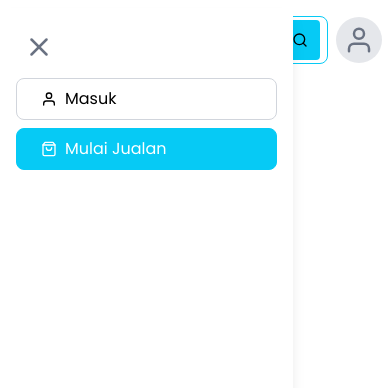
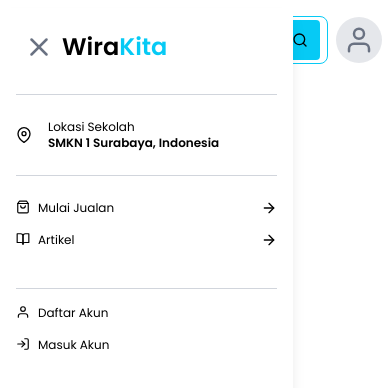
Before and after one commit to Randi-95/Wirakita---Frontend, a Vue app: page / in a window 390 px wide. Both pictures are taken after a click on the element 23 px from the left and 40 px from the top of the page. Shown: the top 388 px of the page. Built offline with nearby package versions, Linux system fonts and the light colour scheme.

Commit message:
nav side done

```diff
--- a/src/components/Navbar.vue
+++ b/src/components/Navbar.vue
@@ -35,17 +35,48 @@
         <!-- menu navbar mobile -->
         <transition name="slide">
         <div v-if="mobileMenu" class="absolute top-0 left-0 w-3/4 h-screen bg-white shadow-lg lg:hidden mt-2 p-4 flex flex-col gap-2">
-            <button class=" p-2" @click="mobileMenu = false">
-                <FeatherIcon icon="x" width="30" height="30" class="text-gray-500"/>
-            </button>
+            <div class="flex items-center ">
+                <button class=" p-2" @click="mobileMenu = false">
+                    <FeatherIcon icon="x" width="30" height="30" class="text-gray-500"/>
+                </button>
+                <h2 class="font-bold text-2xl block lg:hidden">Wira<span class="text-[#06CAF5]">Kita</span></h2>
+            </div>
+             <div class="flex items-center border-y mt-4 border-gray-300 gap-4 py-6">
+                <FeatherIcon icon="map-pin" width="16" height="16"/>
+                <div class="">
+                    <p class="text-xs">Lokasi Sekolah</p>
+                    <p class="font-semibold text-xs">SMKN 1 Surabaya, Indonesia</p>
+                </div>
+            </div>
+            <div class="flex items-center gap-4 justify-between w-full pt-4">
+                <div class="flex gap-2">
+                    <FeatherIcon icon="shopping-bag" width="14" height="14"/>
+                    <p class="text-xs">Mulai Jualan</p>
+                </div>
 
-            <h2 class="font-bold text-2xl hidden lg:block">Wira<span class="text-[#06CAF5]">Kita</span></h2>
-            <button class="border border-gray-300 px-6 py-2 rounded-lg flex items-center gap-2">
-                <FeatherIcon icon="user" width="16" height="16"/> Masuk
-            </button>
-            <button class="px-6 py-2 border border-[#06CAF5] rounded-lg bg-[#06CAF5] flex items-center gap-2 text-white">
-                <FeatherIcon icon="shopping-bag" width="16" height="16"/> Mulai Jualan
-            </button>
+                <FeatherIcon icon="arrow-right" width="16" height="16"/>
+            </div>
+            <div class="flex items-center gap-4 justify-between w-full mt-2 border-b border-gray-300 pb-10">
+                <div class="flex gap-2">
+                    <FeatherIcon icon="book-open" width="14" height="14"/>
+                    <p class="text-xs">Artikel</p>
+                </div>
+
+                <FeatherIcon icon="arrow-right" width="16" height="16"/>
+            </div>
+
+            <div class="flex items-center gap-4 justify-between w-full mt-2">
+                <div class="flex gap-2">
+                    <FeatherIcon icon="user" width="14" height="14"/>
+                    <p class="text-xs">Daftar Akun</p>
+                </div>
+            </div>
+            <div class="flex items-center gap-4 justify-between w-full mt-2">
+                <div class="flex gap-2">
+                    <FeatherIcon icon="log-in" width="14" height="14"/>
+                    <p class="text-xs">Masuk Akun</p>
+                </div>
+            </div>
         </div>
         </transition>
     </div>
```
